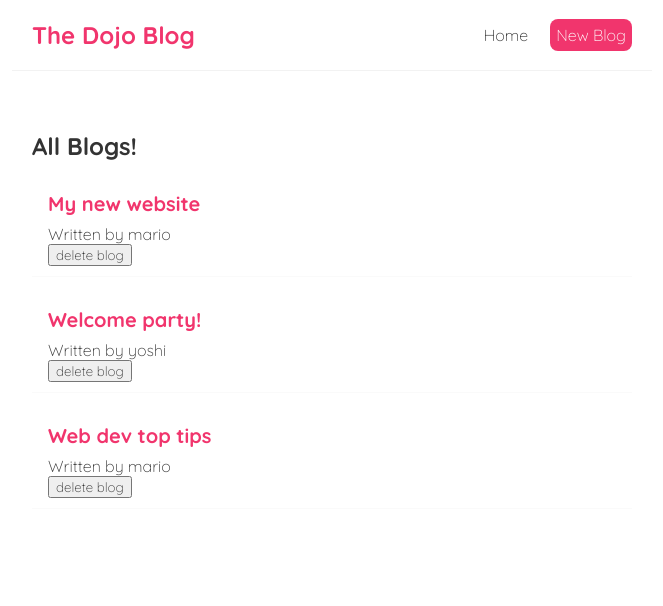
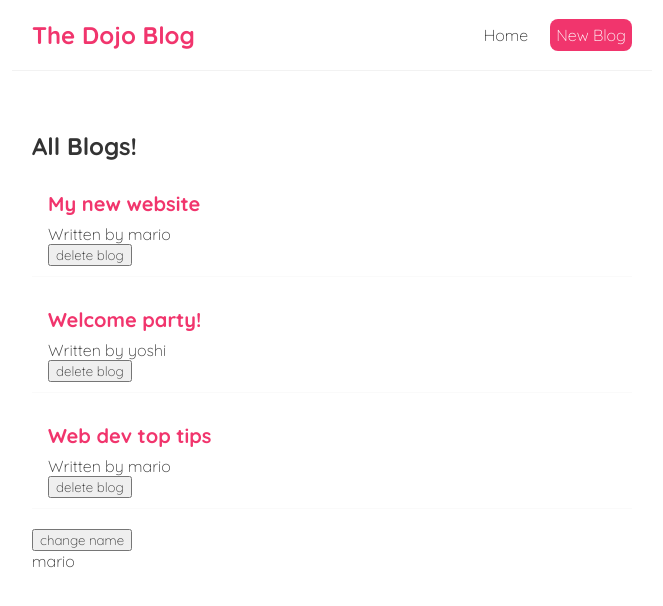
Before and after one commit to Doreen162/React-Tutorials, a React (Create React App) app in the folder hello-react/: page / in a window 1280 px wide. Shown: the top 606 px of the page, without its empty margins (308-971 px from the left). Built offline with nearby package versions, Linux system fonts and the light colour scheme.

Commit message:
useEffect Dependencies

```diff
--- a/hello-react/src/Home.js
+++ b/hello-react/src/Home.js
@@ -7,6 +7,7 @@
       { title: 'Welcome party!', body: 'lorem ipsum...', author: 'yoshi', id: 2 },
       { title: 'Web dev top tips', body: 'lorem ipsum...', author: 'mario', id: 3 }
     ]);
+    const [name, setName] = useState('mario');
 
     const handleDelete = (id) => {
       const newBlogs = blogs.filter(blog => blog.id !== id);
@@ -15,12 +16,14 @@
 
     useEffect(() => {
       console.log('use effect ran');
-      console.log(blogs);
-    })
+      console.log(name);
+    }, [name]);
 
     return (
         <div className="home">
            <BlogList blogs={blogs} title="All Blogs!" handleDelete={handleDelete} />
+           <button onClick={() => setName('luigi')}>change name</button>
+           <p>{ name }</p>
         </div>
       );
     }
```
